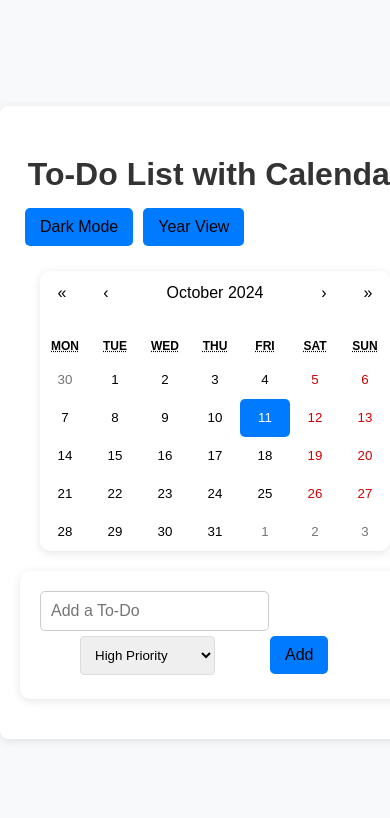
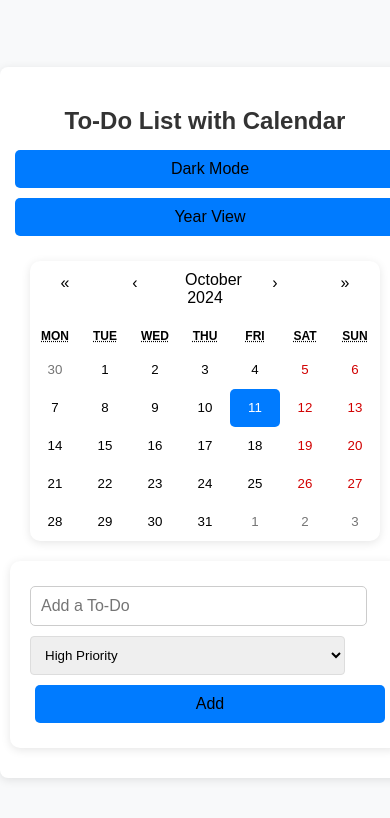
Before and after one commit to zoeznm/Todo_calendar, a React (Create React App) app in the folder todo-calendar/: page / in a window 390 px wide. Shown: the top 818 px of the page. Built offline with nearby package versions, Linux system fonts and the light colour scheme.

Commit message:
모바일 반응형 완료

```diff
--- a/todo-calendar/src/App.css
+++ b/todo-calendar/src/App.css
@@ -147,3 +147,33 @@ li button:hover {
   border: 1px solid #555;
   color: white; /* 글자 색상 */
 }
+
+@media (max-width: 600px) {
+  .container {
+    padding: 10px; /* 패딩 감소 */
+  }
+
+  h1 {
+    font-size: 24px; /* 글자 크기 조정 */
+  }
+
+  input[type="text"],
+  .todo-list select {
+    width: 90%; /* 너비 100%로 조정 */
+    margin: 5px 0; /* 마진 조정 */
+  }
+
+  button {
+    width: 100%; /* 버튼 너비 100%로 조정 */
+  }
+
+  li {
+    flex-direction: column; /* 리스트 아이템 세로 정렬 */
+    align-items: flex-start; /* 왼쪽 정렬 */
+  }
+
+  li button {
+    width: 100%; /* 버튼 너비 100%로 조정 */
+    margin-top: 5px; /* 버튼 사이의 마진 추가 */
+  }
+}
```
